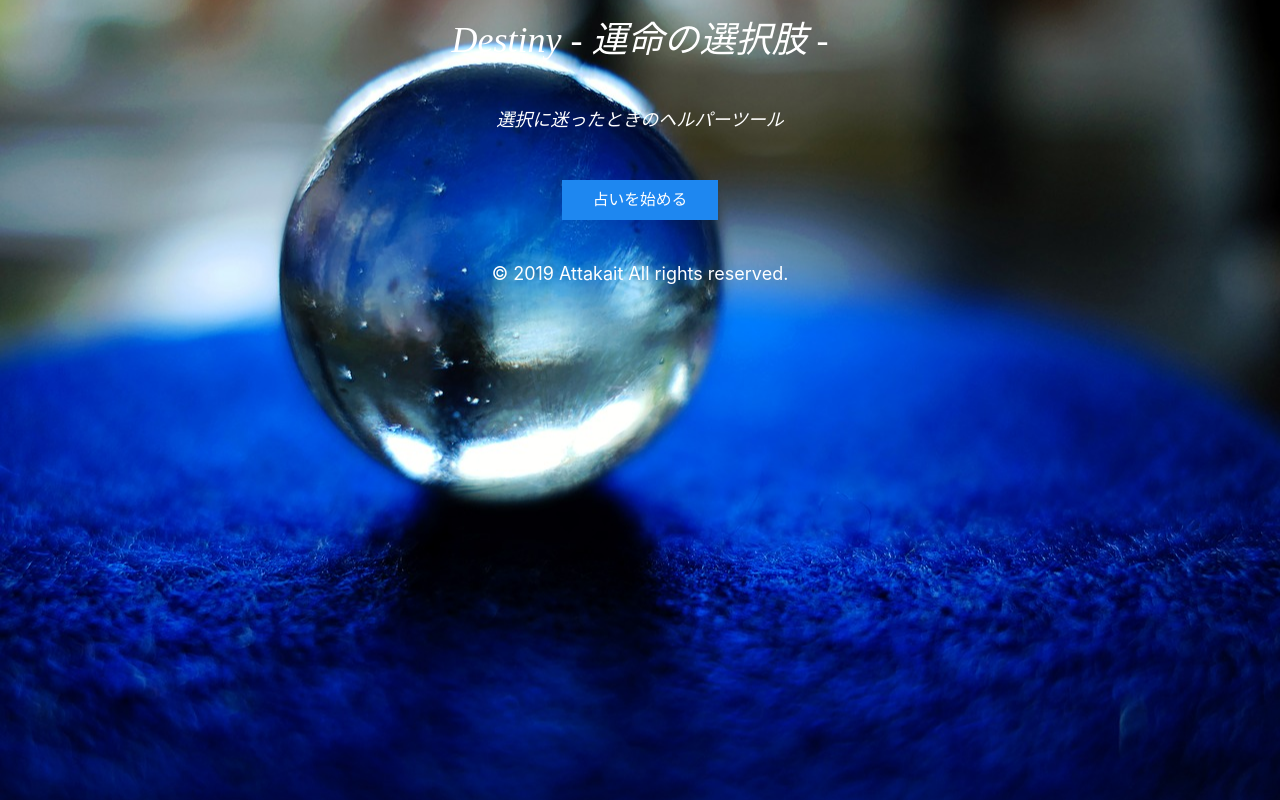
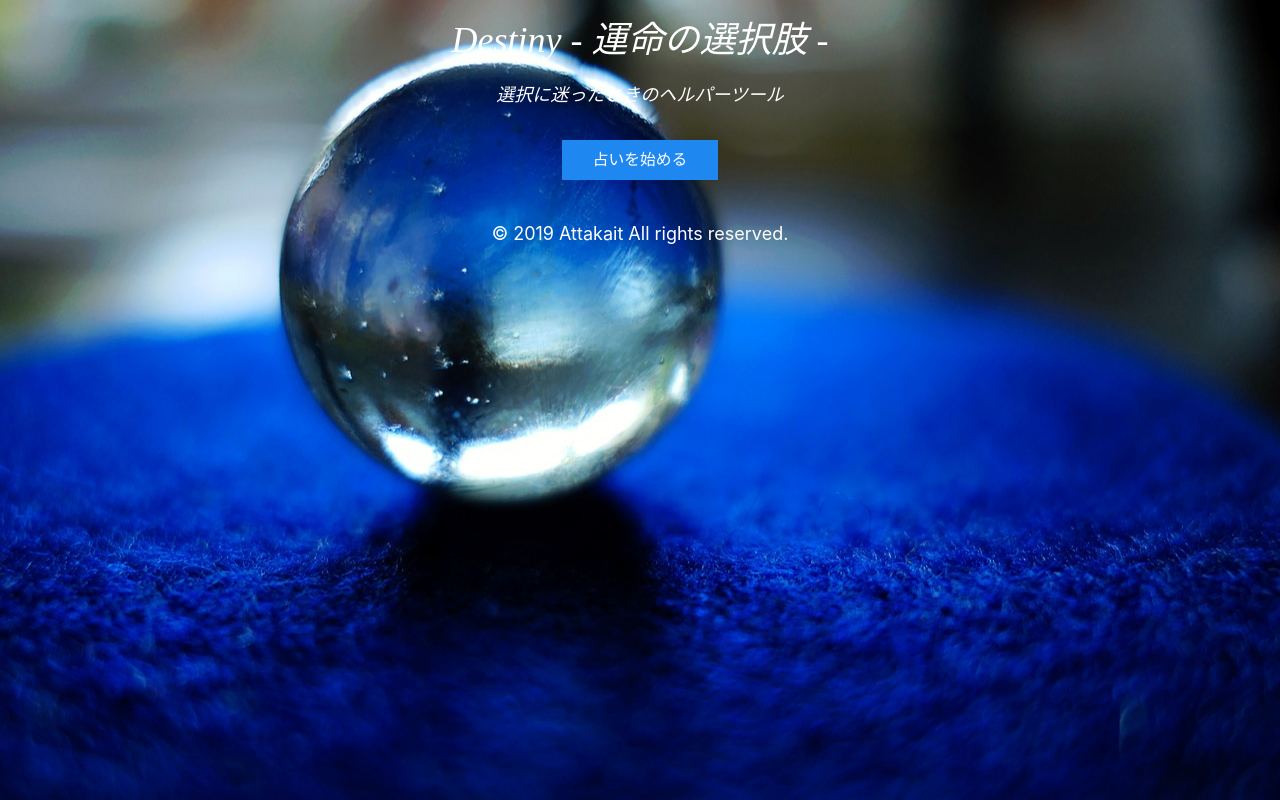
Before and after one commit to TaichiKanaya/destiny, a Django app: page / in a window 1280 px wide. Run offline with Django 3.2, Linux system fonts and the light colour scheme; some libraries are stand-ins or nearby versions.

Commit message:
フロント微調整

```diff
--- a/static/css/main.css
+++ b/static/css/main.css
@@ -37,6 +37,7 @@
   font-size:1rem;
   font-family: 'Togalite';
   color:white;
+  min-height:30px !important;
 }
 
 .main-content {
--- a/top/templates/top/index.html
+++ b/top/templates/top/index.html
@@ -13,13 +13,13 @@
 <div class="main-content">
     <div class="uk-animation-fade">
         <span class="uk-navbar-item title">Destiny - 運命の選択肢 -</span>
-        <span class="uk-navbar-item sub-title">選択に迷ったときのヘルパーツール<br/></span>
+        <span class="uk-navbar-item sub-title mb30">選択に迷ったときのヘルパーツール<br/></span>
         <div id="app">
             <form action="{% url 'top:index' %}" method="post">
                 {% csrf_token %}
                 <div class="uk-text-center">
                     <button id="btnStart" type="button" v-show="showStart" @click="onStart();"
-                            class="uk-button uk-button-primary mt20 mb20">占いを始める
+                            class="uk-button uk-button-primary mb20">占いを始める
                     </button>
                 </div>
                 <template v-if="showSelect">
```
